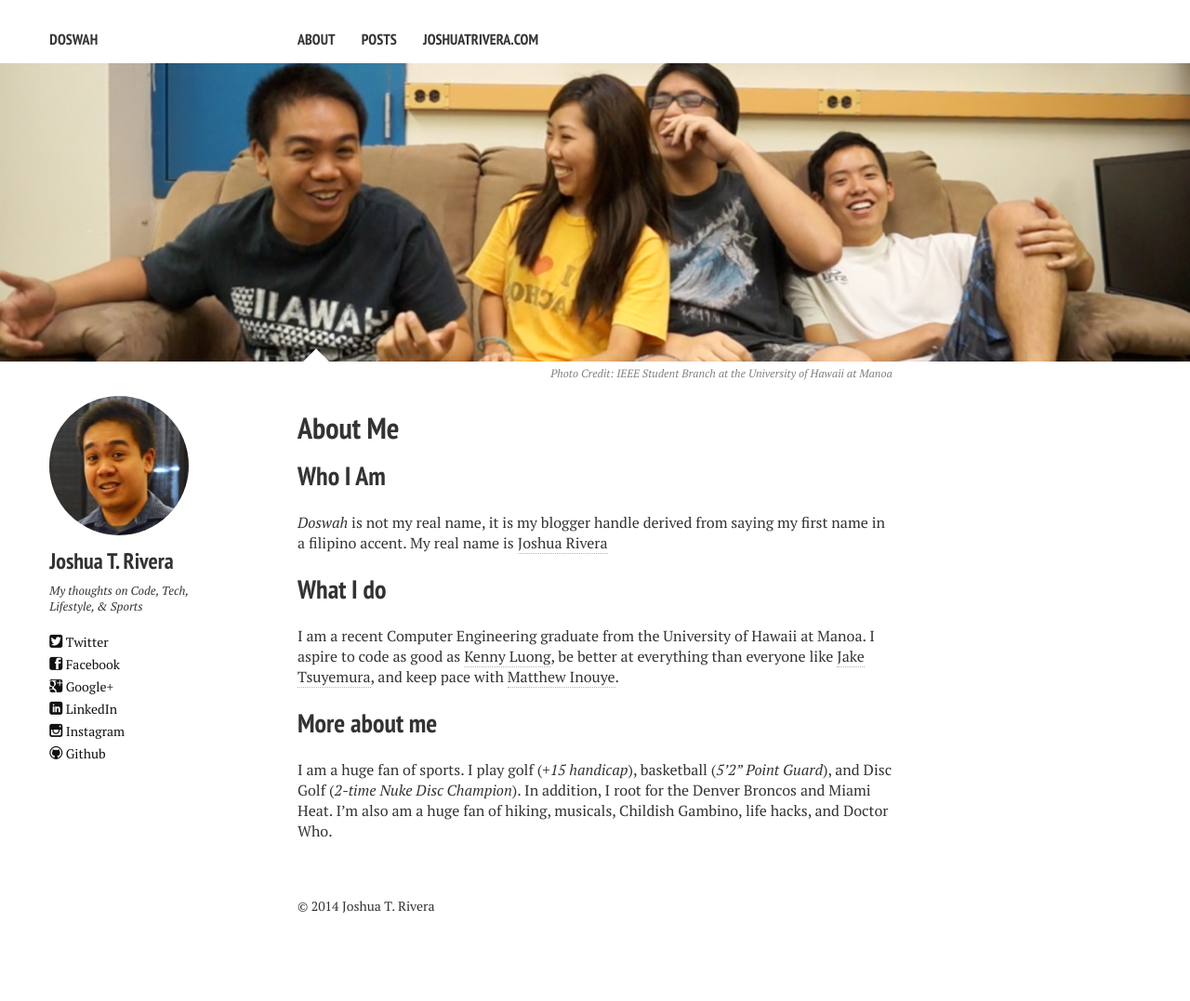
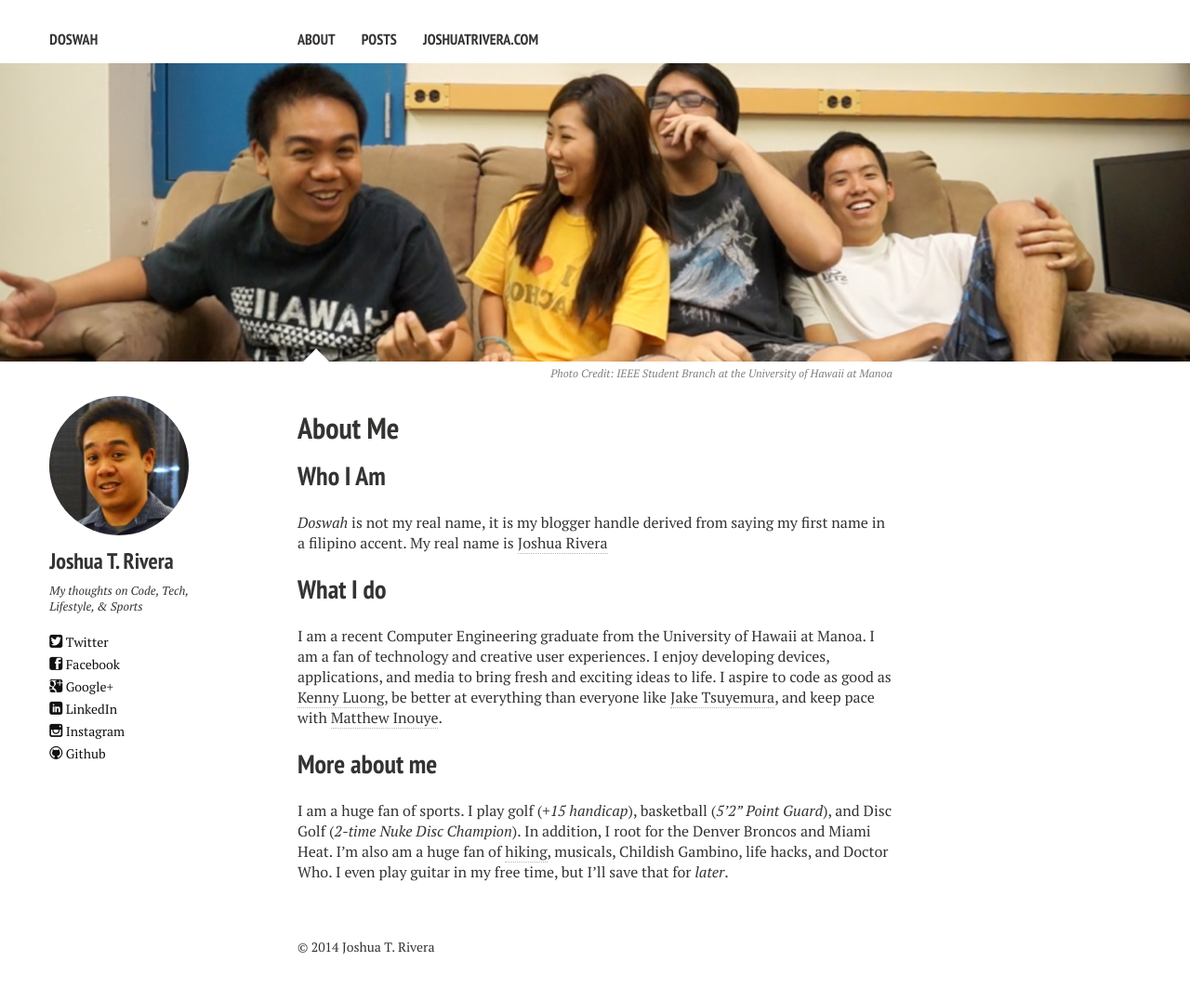
Before and after one commit to alexpolonsky/doswah.com, a Jekyll site: the page built from about.md, in a window 1280 px wide. Shown: the whole page at 93% size. Built offline with Jekyll 4.4.1, drawn with Linux system fonts in a browser that asks for light colours; nearby versions of some CDN libraries; before the commit the page ends 1033 px from its top, so only the background shows below that.

Commit message:
Changes to about page

```diff
--- a/about.md
+++ b/about.md
@@ -18,8 +18,8 @@ image:
 
 ## What I do
 
-I am a recent Computer Engineering graduate from the University of Hawaii at Manoa. I aspire to code as good as [Kenny Luong](http://kennyluong.com), be better at everything than everyone like [Jake Tsuyemura](http://jaketsuyemura.com), and keep pace with [Matthew Inouye](http://mkinouye.com).
+I am a recent Computer Engineering graduate from the University of Hawaii at Manoa. I am a fan of technology and creative user experiences. I enjoy developing devices, applications, and media to bring fresh and exciting ideas to life. I  aspire to code as good as [Kenny Luong](http://kennyluong.com), be better at everything than everyone like [Jake Tsuyemura](http://jaketsuyemura.com), and keep pace with [Matthew Inouye](http://mkinouye.com).
 
 ## More about me
 
-I am a huge fan of sports. I play golf (<i>+15 handicap</i>), basketball (<i>5'2" Point Guard</i>), and Disc Golf (<i>2-time Nuke Disc Champion</i>). In addition, I root for the Denver Broncos and Miami Heat. I'm also am a huge fan of hiking, musicals, Childish Gambino, life hacks, and Doctor Who.
+I am a huge fan of sports. I play golf (<i>+15 handicap</i>), basketball (<i>5'2" Point Guard</i>), and Disc Golf (<i>2-time Nuke Disc Champion</i>). In addition, I root for the Denver Broncos and Miami Heat. I'm also am a huge fan of [hiking](http://hike2grind.com), musicals, Childish Gambino, life hacks, and Doctor Who. I even play guitar in my free time, but I'll save that for <i>later</i>.
```
Also changed, not shown: index.md (+3 -3 lines).
